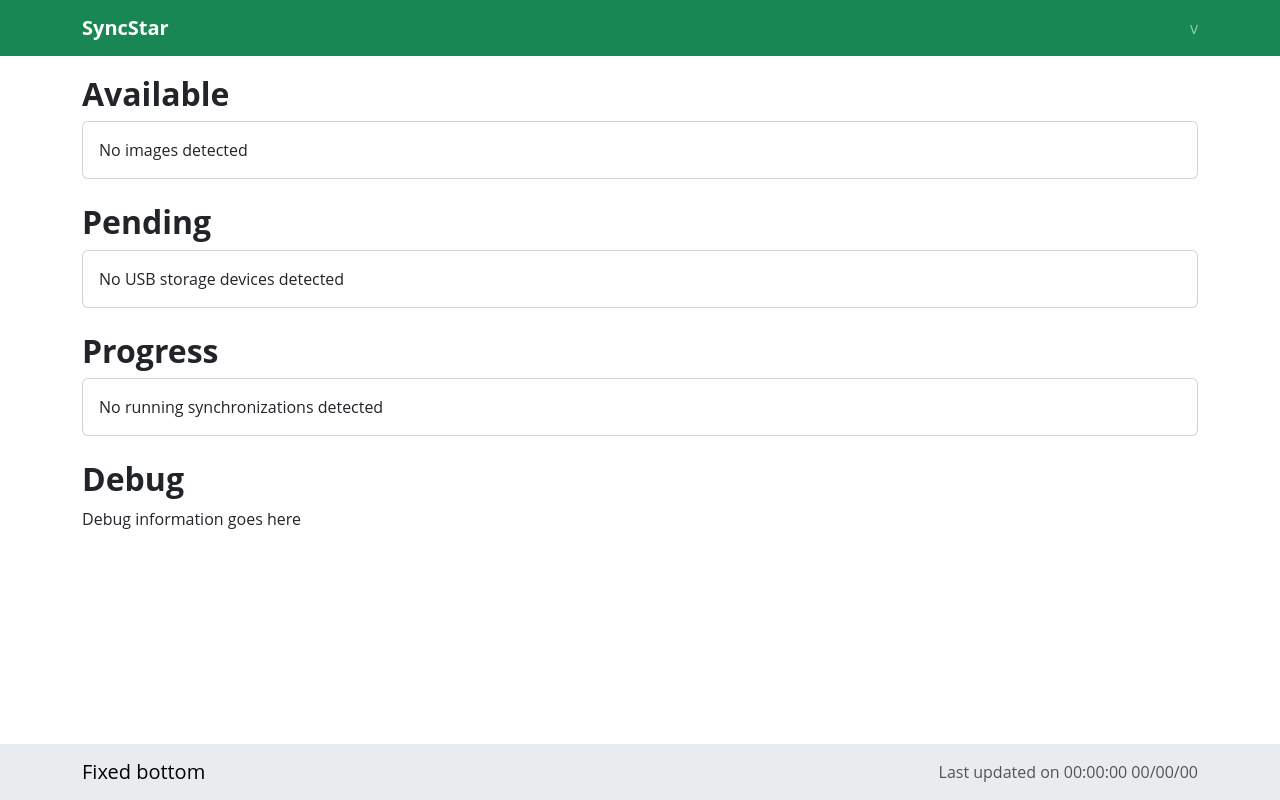
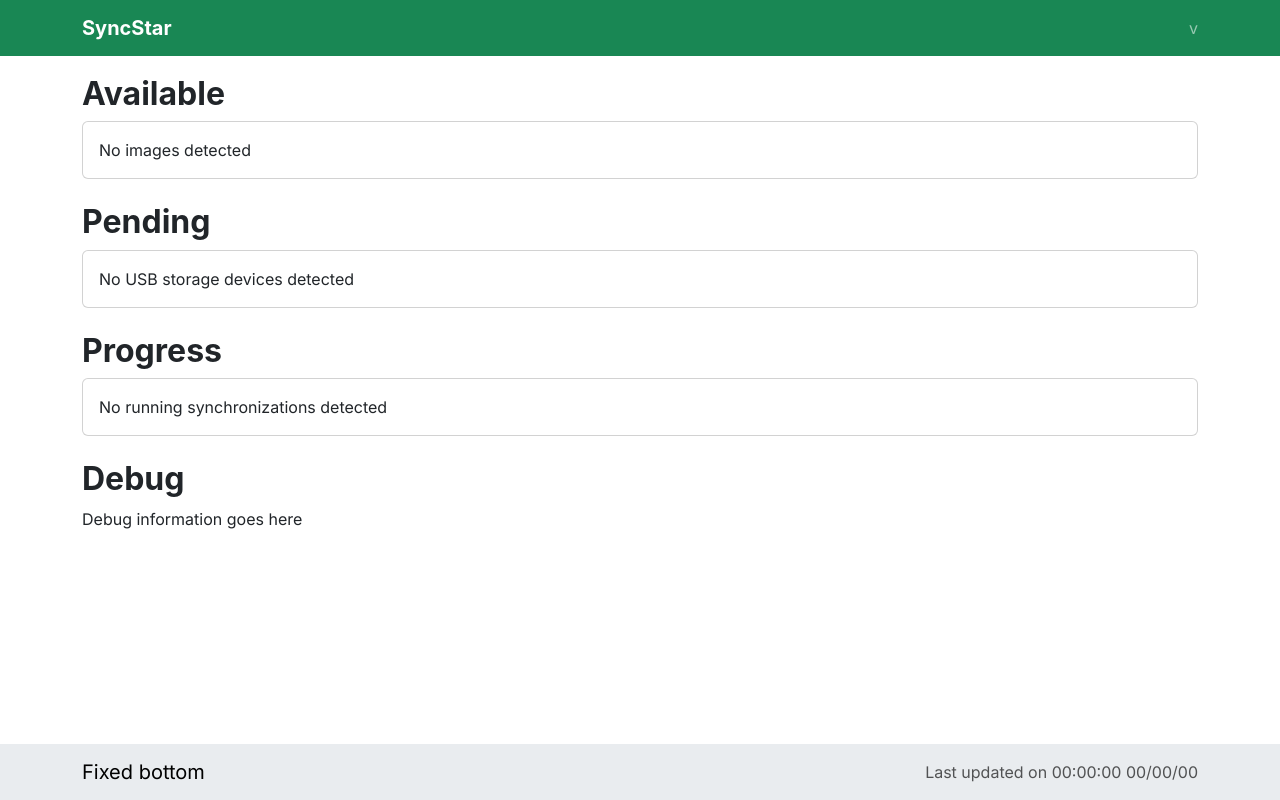
Before and after one commit to gridhead/syncstar, a Python web app: template syncstar/frontend/template/home.html in a window 1280 px wide. Run offline with Jinja, Linux system fonts and the light colour scheme; the template is opened without the code that fills it, so the values that code supplies are empty; some web fonts are replaced.

Commit message:
Include the styling from the renewed fonts
Signed-off-by: Akashdeep Dhar <akashdeep.dhar@gmail.com>

```diff
--- a/syncstar/frontend/static/css3/core.css
+++ b/syncstar/frontend/static/css3/core.css
@@ -22,17 +22,27 @@ be used or replicated with the express permission of Red Hat, Inc.
 
 
 .headelem {
-    font-family: "Open Sans", sans-serif;
+    font-family: "Inter", sans-serif;
     font-weight: 700;
 }
 
 .strdelem {
-    font-family: "Open Sans", sans-serif;
+    font-family: "Inter", sans-serif;
     font-weight: 400;
 }
 
+.monotext {
+    font-family: "JetBrains Mono", monospace;
+    font-weight: 400;
+}
+
+.secotext {
+    font-family: "Inter", sans-serif;
+    font-style: italic;
+}
+
 body {
-    font-family: "Open Sans", sans-serif;
+    font-family: "Inter", sans-serif;
     padding-top: 75px;
 }
 
--- a/syncstar/frontend/static/jscn/core.js
+++ b/syncstar/frontend/static/jscn/core.js
@@ -99,9 +99,9 @@ function invoke_images_select_window ( rqstcode, diskindx ) {
                                         <div class="d-flex flex-column flex-grow-1">
                                             <div class="d-flex justify-content-between align-items-start">
                                                 <h5 class="mb-1 headelem" id="name-${indx}">${elem["name"]}</h5>
-                                                <span class="strdelem badge ${(elem['bool'] === true) ? 'text-bg-success' : 'text-bg-warning'} rounded-pill">${elem["type"]}</span>
+                                                <span class="strdelem badge ${(elem['bool'] === true) ? 'text-bg-success' : 'text-bg-warning'} rounded-pill monotext">${elem["type"]}</span>
                                             </div>
-                                            <p class="mb-0">Requires at least <span class="${(elem['bool'] === true) ? 'text-success' : 'text-warning'}" style="font-weight: bold">${(elem["size"] / (1024 * 1024 * 1024)).toFixed(2)} GiB</span> of storage</p>
+                                            <p class="mb-0 secotext">Requires at least <span class="${(elem['bool'] === true) ? 'text-success' : 'text-warning'}" style="font-weight: bold">${(elem["size"] / (1024 * 1024 * 1024)).toFixed(2)} GiB</span> of storage</p>
                                         </div>
                                     </div>
                                 </a>
@@ -166,9 +166,9 @@ function retrieve_time ( rqstcode ) {
                                     <div class="d-flex flex-column flex-grow-1">
                                         <div class="d-flex justify-content-between align-items-start">
                                             <h5 class="mb-1 headelem">${disk["name"]["vendor"]}&nbsp;${disk["name"]["handle"]}</h5>
-                                            <span class="strdelem badge text-bg-success rounded-pill">${indx}</span>
+                                            <span class="strdelem badge text-bg-success rounded-pill monotext">${indx}</span>
                                         </div>
-                                        <p class="mb-0"><span style="font-weight: bold">${(disk["size"] / (1024 * 1024 * 1024)).toFixed(2)} GiB</span> on <span style="font-weight: bold">${disk["node"]}</span></p>
+                                        <p class="mb-0 secotext"><span style="font-weight: bold">${(disk["size"] / (1024 * 1024 * 1024)).toFixed(2)} GiB</span> on <span style="font-weight: bold">${disk["node"]}</span></p>
                                     </div>
                                 </div>
                             </a>
@@ -204,15 +204,15 @@ function retrieve_time ( rqstcode ) {
                                         <div class="d-flex justify-content-between align-items-start">
                                             <h5 class="mb-1 headelem">${prog["disk"]}</h5>
                                             <span
-                                                ${(prog["mood"] === "PENDING") ? "class='strdelem badge rounded-pill text-bg-secondary'" : ""}
-                                                ${(prog["mood"] === "WORKING") ? "class='strdelem badge rounded-pill text-bg-warning'" : ""}
-                                                ${(prog["mood"] === "FAILURE") ? "class='strdelem badge rounded-pill text-bg-danger'" : ""}
-                                                ${(prog["mood"] === "SUCCESS") ? "class='strdelem badge rounded-pill text-bg-success'" : ""}
+                                                ${(prog["mood"] === "PENDING") ? "class='strdelem badge rounded-pill monotext text-bg-secondary'" : ""}
+                                                ${(prog["mood"] === "WORKING") ? "class='strdelem badge rounded-pill monotext text-bg-warning'" : ""}
+                                                ${(prog["mood"] === "FAILURE") ? "class='strdelem badge rounded-pill monotext text-bg-danger'" : ""}
+                                                ${(prog["mood"] === "SUCCESS") ? "class='strdelem badge rounded-pill monotext text-bg-success'" : ""}
                                             >
                                                 ${indx}
                                             </span>
                                         </div>
-                                        <p class="mb-0">
+                                        <p class="mb-0 secotext">
                                             ${(prog["mood"] === "PENDING") ? "Waiting for" : ""}
                                             ${(prog["mood"] === "FAILURE") ? "Failed" : ""}
                                             ${(prog["mood"] === "SUCCESS") ? "Completed" : ""}
--- a/syncstar/frontend/template/home.html
+++ b/syncstar/frontend/template/home.html
@@ -9,31 +9,59 @@
     <link href="{{ url_for('static', filename='css3/core.css') }}" rel="stylesheet" crossorigin="anonymous">
     <style>
       @font-face {
-        font-family: "Open Sans";
+        font-family: "Inter";
         font-weight: 400;
         font-style: normal;
-        src: url("{{ url_for('static', filename='font/OpenSans_RLAR.ttf') }}");
+        src: url("{{ url_for('static', filename='font/sans_rlar.ttf') }}");
       }
 
       @font-face {
-        font-family: "Open Sans";
+        font-family: "Inter";
         font-weight: 400;
         font-style: italic;
-        src: url("{{ url_for('static', filename='font/OpenSans_RLIT.ttf') }}");
+        src: url("{{ url_for('static', filename='font/sans_ital.ttf') }}");
       }
 
       @font-face {
-        font-family: "Open Sans";
+        font-family: "Inter";
         font-weight: 700;
         font-style: normal;
-        src: url("{{ url_for('static', filename='font/OpenSans_BOLD.ttf') }}");
+        src: url("{{ url_for('static', filename='font/sans_bold.ttf') }}");
       }
 
       @font-face {
-        font-family: "Open Sans";
+        font-family: "Inter";
         font-weight: 700;
         font-style: italic;
-        src: url("{{ url_for('static', filename='font/OpenSans_BDIT.ttf') }}");
+        src: url("{{ url_for('static', filename='font/sans_bdit.ttf') }}");
+      }
+
+      @font-face {
+        font-family: "JetBrains Mono";
+        font-weight: 400;
+        font-style: normal;
+        src: url("{{ url_for('static', filename='font/mono_rlar.ttf') }}");
+      }
+
+      @font-face {
+        font-family: "JetBrains Mono";
+        font-weight: 400;
+        font-style: italic;
+        src: url("{{ url_for('static', filename='font/mono_ital.ttf') }}");
+      }
+
+      @font-face {
+        font-family: "JetBrains Mono";
+        font-weight: 700;
+        font-style: normal;
+        src: url("{{ url_for('static', filename='font/mono_bold.ttf') }}");
+      }
+
+      @font-face {
+        font-family: "JetBrains Mono";
+        font-weight: 700;
+        font-style: italic;
+        src: url("{{ url_for('static', filename='font/mono_bdit.ttf') }}");
       }
     </style>
   </head>
@@ -66,9 +94,9 @@
                     <div class="d-flex flex-column flex-grow-1">
                         <div class="d-flex justify-content-between align-items-start">
                             <h5 class="mb-1 headelem" id="name-main-{{ indx }}">{{ data["name"] }}</h5>
-                            <span class="strdelem badge text-bg-success rounded-pill">{{ data["type"] }}</span>
+                            <span class="strdelem badge text-bg-success rounded-pill monotext">{{ data["type"] }}</span>
                         </div>
-                        <p class="mb-0">Requires at least <span style="font-weight: bold">{{ ( data["size"] / ( 1024 * 1024 * 1024 ) ) | round(2) }} GiB</span> of storage</p>
+                        <p class="mb-0 secotext">Requires at least <span style="font-weight: bold">{{ ( data["size"] / ( 1024 * 1024 * 1024 ) ) | round(2) }} GiB</span> of storage</p>
                     </div>
                 </div>
             </a>
@@ -161,9 +189,9 @@
                   <div class="d-flex flex-column flex-grow-1">
                     <div class="d-flex justify-content-between align-items-start">
                       <h5 class="mb-1 headelem" id="disk-prim">0000000000000000</h5>
-                      <span class="strdelem badge text-bg-success rounded-pill" id="diskindx">00000000</span>
+                      <span class="strdelem badge text-bg-success rounded-pill monotext" id="diskindx">00000000</span>
                     </div>
-                    <p class="mb-0" id="disk-seco"><span style="font-weight: bold">${(disk["size"] / (1024 * 1024 * 1024)).toFixed(2)} GiB</span> on <span style="font-weight: bold">${disk["node"]}</span></p>
+                    <p class="mb-0 secotext" id="disk-seco"><span style="font-weight: bold">${(disk["size"] / (1024 * 1024 * 1024)).toFixed(2)} GiB</span> on <span style="font-weight: bold">${disk["node"]}</span></p>
                   </div>
                 </div>
               </a>
```
